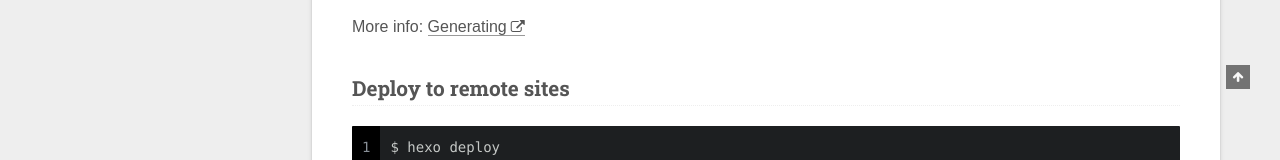
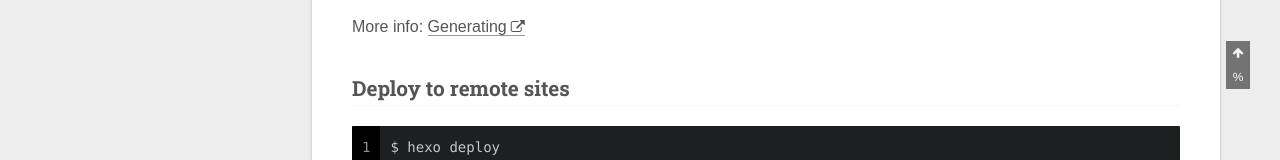
Before and after one commit to hucalf/hucalf.github.io, a plain HTML site: page 2019/04/15/hello-world/index.html in a window 1280 px wide. Shown: the part 811-971 px from the top of the page. Drawn offline with Linux system fonts and the light colour scheme; no server answers; a script that the page names is missing; a web font is replaced by a local one.

Commit message:
Site updated: 2019-04-15 18:59:40

```diff
--- a/2019/04/15/hello-world/index.html
+++ b/2019/04/15/hello-world/index.html
@@ -975,6 +975,8 @@
       <div class="back-to-top">
         <i class="fa fa-arrow-up"></i>
 
+          <span id="scrollpercent"><span>0</span>%</span>
+
       </div>
 
 
```
Also changed, not shown: 404/index.html (+2 -0 lines), archives/2019/04/index.html (+2 -0 lines), archives/2019/index.html (+2 -0 lines), archives/index.html (+2 -0 lines), index.html (+2 -0 lines).
